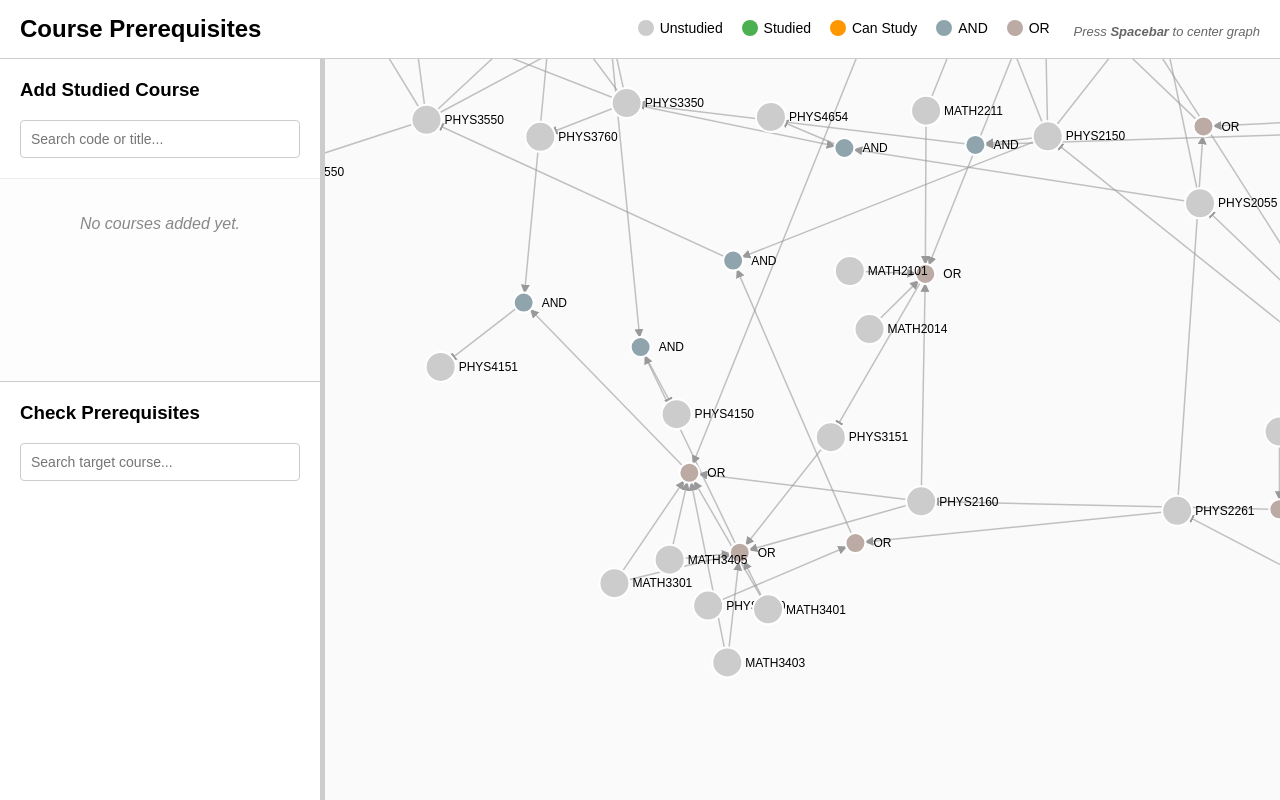
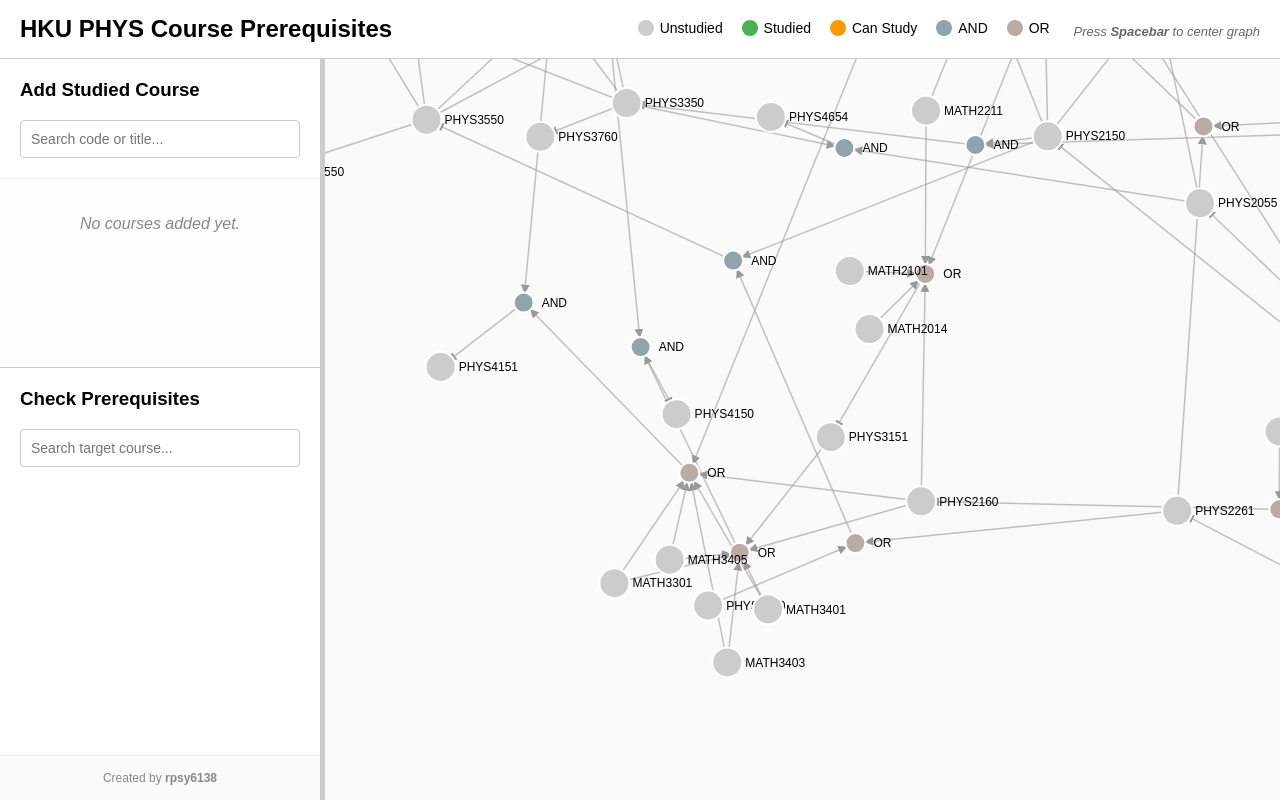
Before and after one commit to RyanPangSY/PHYS-Course-Prerequisite, a website built with Vite: page index.html in a window 1280 px wide. Built offline with nearby package versions, Linux system fonts and the light colour scheme.

Commit message:
Update index.html and package.json for course title and author information

```diff
--- a/index.html
+++ b/index.html
@@ -3,13 +3,14 @@
 <head>
   <meta charset="UTF-8">
   <meta name="viewport" content="width=device-width, initial-scale=1.0">
-  <title>Course Prerequisites Visualization</title>
+  <meta name="author" content="rpsy6138 <rpsy6138@connect.hku.hk>">
+  <title>HKU PHYS Course Prerequisites Visualization</title>
   <script src="https://d3js.org/d3.v7.min.js"></script>
   <link rel="stylesheet" href="src/style.css">
 </head>
 <body>
   <div id="header">
-    <h1>Course Prerequisites</h1>
+    <h1>HKU PHYS Course Prerequisites</h1>
     <div class="legend">
       <div class="legend-item"><span class="legend-color" style="background-color: #ccc;"></span> Unstudied</div>
       <div class="legend-item"><span class="legend-color" style="background-color: #4CAF50;"></span> Studied</div>
@@ -42,6 +43,9 @@
           <!-- Prereq tree will appear here -->
         </div>
       </div>
+      <div style="padding: 15px; text-align: center; font-size: 12px; color: #888; border-top: 1px solid #eee; background: #fafafa;">
+        Created by <strong>rpsy6138</strong><br>
+      </div>
     </div>
     <div id="resizer"></div>
     <div id="chart-container">
--- a/package.json
+++ b/package.json
@@ -1,4 +1,7 @@
 {
+  "name": "phys-course-prerequisite",
+  "version": "1.0.0",
+  "author": "rpsy6138 <rpsy6138@connect.hku.hk>",
   "type": "module",
   "scripts": {
     "start": "node src/scrape.js",
```
